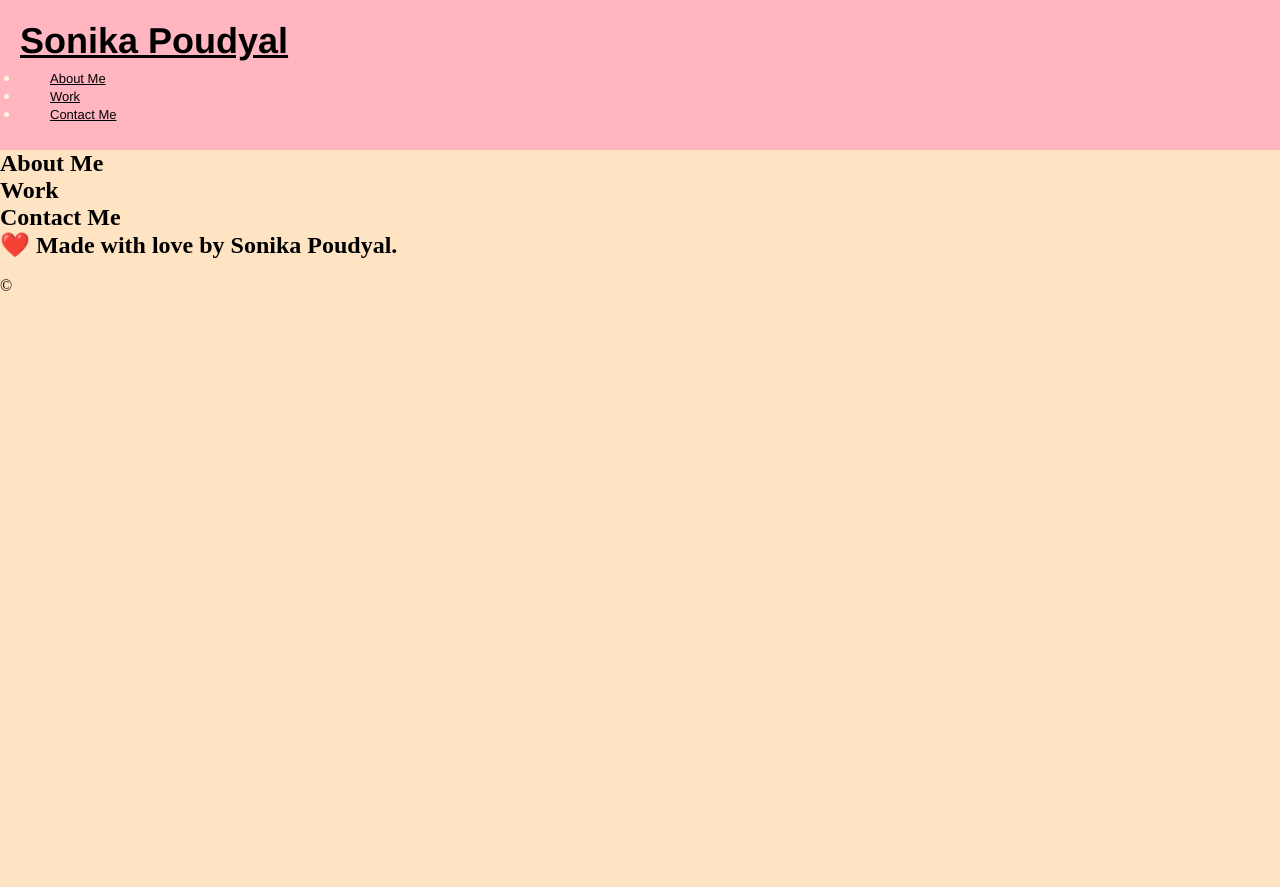
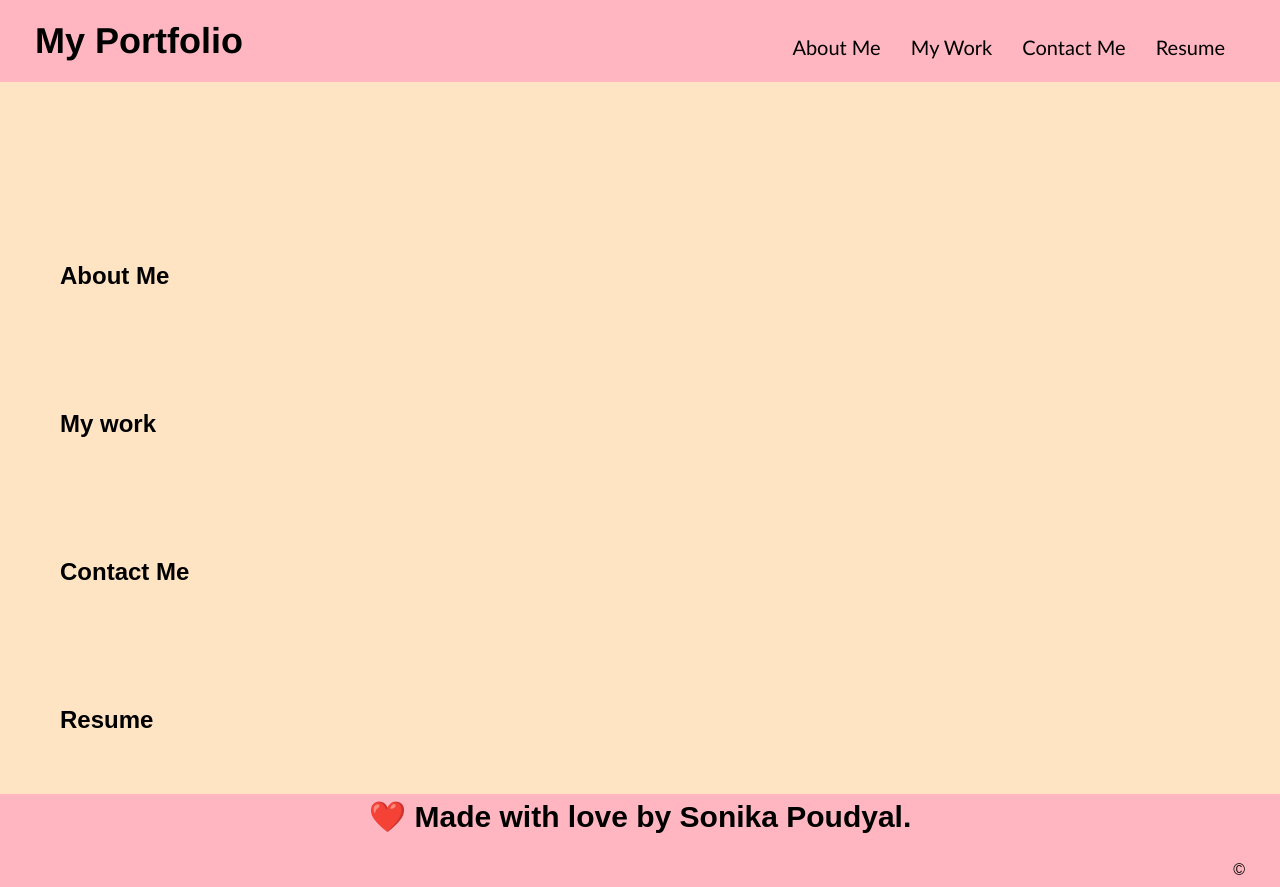
Before and after one commit to sonipoud/responsole, a plain HTML site: page index.html in a window 1280 px wide. Before the commit the page ends 800 px from the top, so only its background shows below. Drawn offline with Linux system fonts and the light colour scheme.

Commit message:
added header and footer section in CSS

```diff
--- a/assets/css/style.css
+++ b/assets/css/style.css
@@ -6,16 +6,16 @@
 }
 
 body {
+    font-family: Arial, Helvetica, sans-serif;
     background-color: bisque;
 }
 
 /* Header style starts */
 header {
-    padding: 20px;
+    padding: 20px 35px;
     font-family: 'Franklin Gothic Medium', 'Arial Narrow', Arial, sans-serif;
     background-color: #ffb6c1;
     color: cornsilk;
-    background-position: center;
 }
 
 header h1 {
@@ -23,14 +23,20 @@ header h1 {
     font-size: 36px;
     color: #000000;
     margin: 0;
+    display: inline-block;
 }
 
 header a {
     color: #000000;
+    text-decoration: none;
 }
 
 header nav {
-    margin: 7px 0;
+    padding-top: 15px;
+    margin-right: 20px;
+    float: right;
+    font-family: 'Gill Sans', 'Gill Sans MT', Calibri, 'Trebuchet MS', sans-serif;
+    font-size: 20px;
 }
 
 header nav ul {
@@ -38,9 +44,38 @@ header nav ul {
     align-items: center;
 }
 
-header nav ul li a {
-    margin: 10px 15px;
-    padding: 10px 15px;
-    font-weight: lighter;
-    font-size: small;
+header nav ul li {
+    display: inline-block;
+    margin-left: 25px;
 }
+/* Header style ends */
+
+section {
+    padding: 60px;
+  }
+
+/* Footer section style starts */
+footer {
+    padding: 5px 35px;
+    text-align: center;
+    background: #ffb6c1;
+    width: 100%;
+    justify-content: space-between;
+}
+
+footer h2 {
+    font-size: 30px;
+    margin: 0;
+    color: #000000;
+}
+
+footer a {
+    color: #000000;
+    text-decoration: none;
+}
+
+footer div {
+    line-height: 1.5;
+    text-align: right;
+}
+/* Footer section style ends */
--- a/index.html
+++ b/index.html
@@ -14,7 +14,7 @@
     <!--navigation-->
     <header>
         <h1>
-            <a href="#">Sonika Poudyal</a>
+            <a href="index.html">My Portfolio</a>
         </h1>
         <nav>
             <!--Unordered list element-->
@@ -25,10 +25,13 @@
                     <a href="#about-me">About Me</a>
                 </li>
                 <li>
-                    <a href="#work">Work</a>
+                    <a href="#my-work"> My Work</a>
                 </li>
                 <li>
                     <a href="#contact-me ">Contact Me</a>
+                </li>
+                <li>
+                    <a href="#resume">Resume</a>
                 </li>
             </ul>
         </nav>
@@ -44,12 +47,17 @@
 
     <!--Work section-->
     <section>
-        <h2>Work</h2>
+        <h2>My work</h2>
     </section>
 
     <!--Contact me section-->
     <section>
         <h2>Contact Me</h2>
+    </section>
+
+    <!--Resume section-->
+    <section>
+        <h2>Resume</h2>
     </section>
 
 
```
